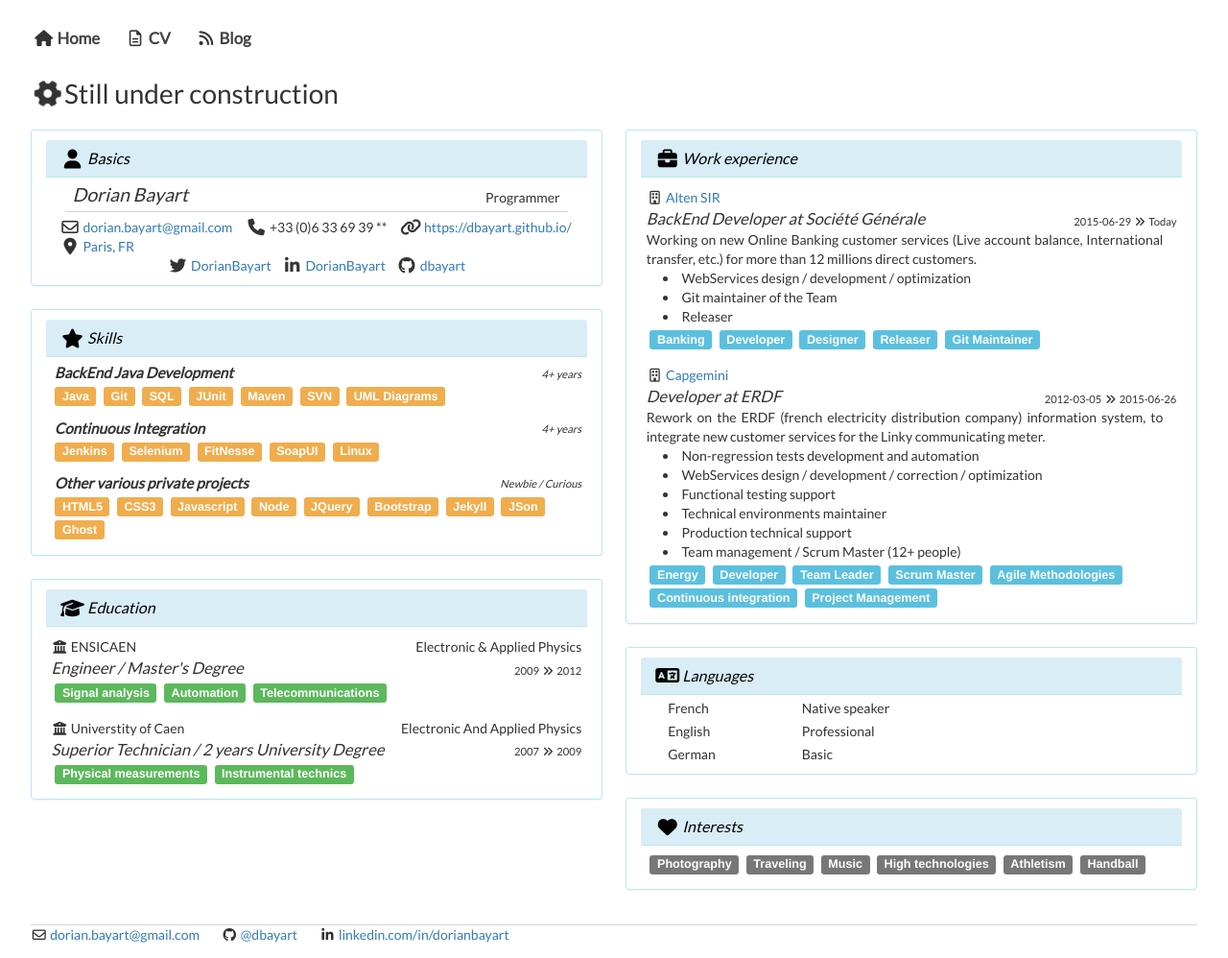
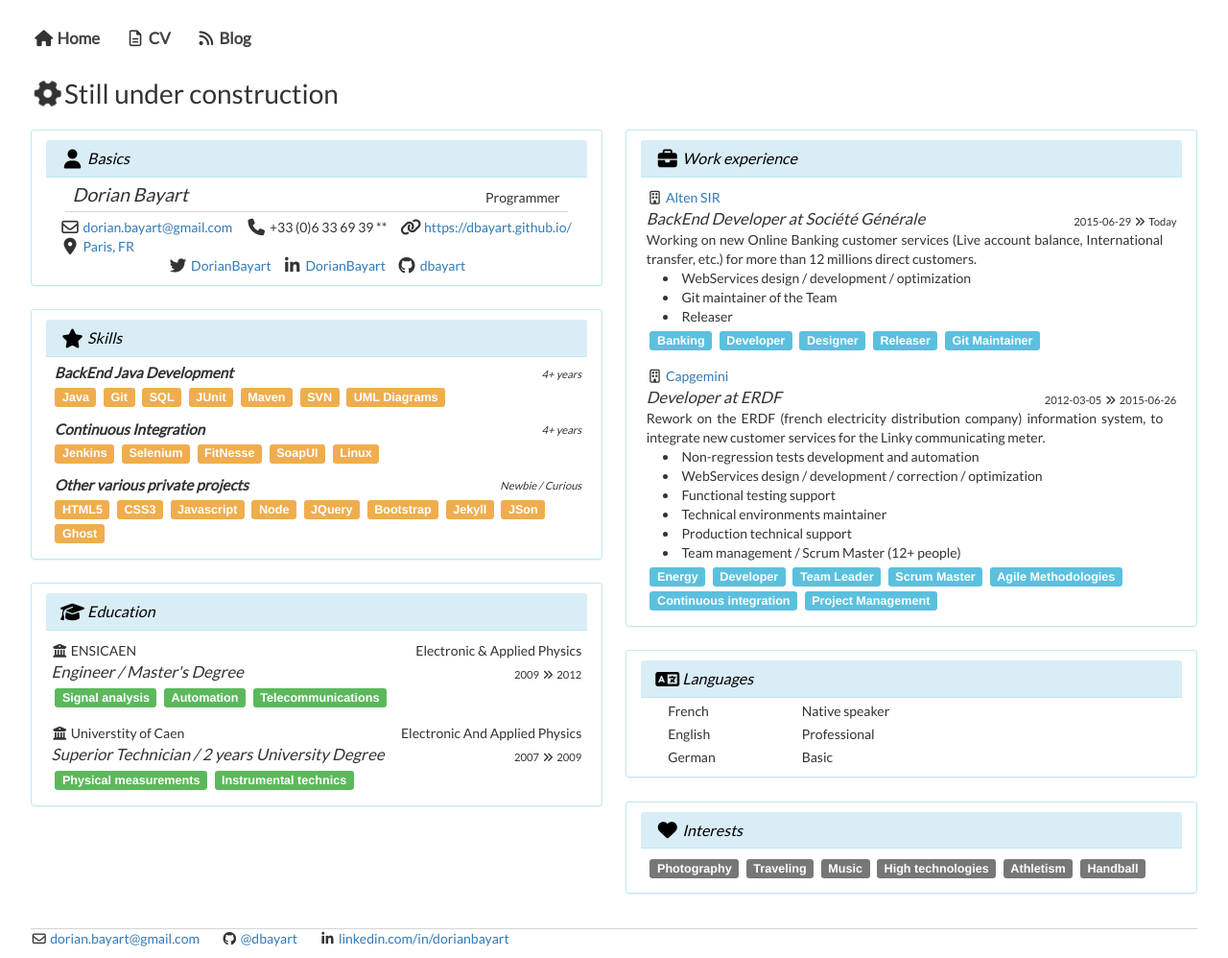
Before and after one commit to dorianbayart/dorianbayart.github.io, a Jekyll site: the page built from cv/index.html, in a window 1280 px wide. Shown: the whole page at 96% size. Built offline with Jekyll 4.4.1, drawn with Linux system fonts in a browser that asks for light colours; nearby versions of some CDN libraries.

Commit message:
Update cv.css

```diff
--- a/css/cv.css
+++ b/css/cv.css
@@ -167,7 +167,7 @@ div > span {
 	font-size: 0.9em;
 	margin-left: 0.3em;
 	margin-right: 0.3em;
-	margin-top: 4px;
+	margin-top: 0.4em;
 	padding: .3em .6em .3em;
 	text-align: justify;
 	display: inline-block;
```
